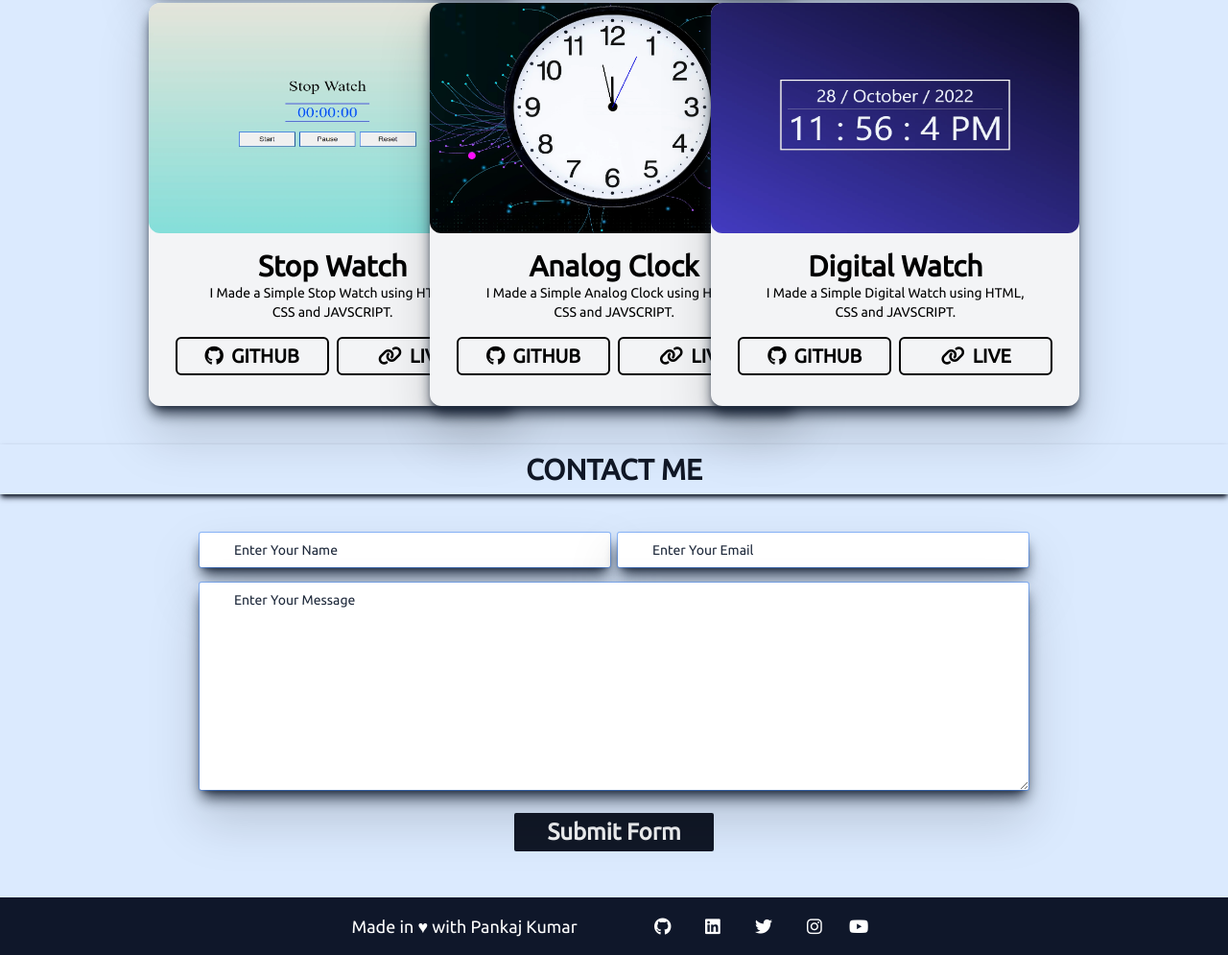
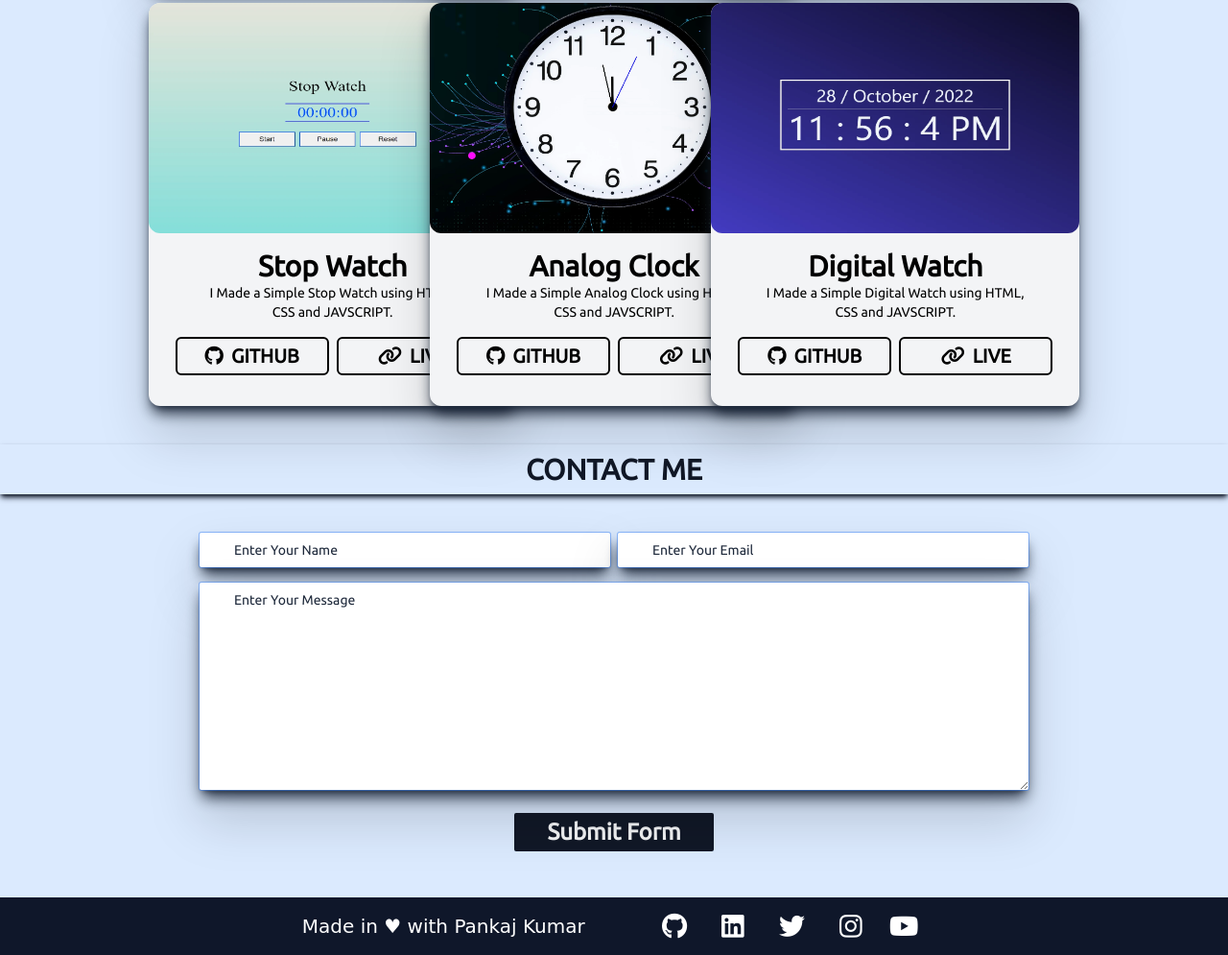
Before and after one commit to pankajktech/Portfolio, a website built with Vite: page index.html in a window 1280 px wide. Shown: the part 1681-2676 px from the top of the page at 96% size. Built offline with nearby package versions, Linux system fonts and the light colour scheme.

Commit message:
Updated Footer

```diff
--- a/index.html
+++ b/index.html
@@ -41,7 +41,7 @@
     <div class=" bg-blue-100 lg:bg-[url(src/img/home.svg)] bg-cover bg-center bg-no-repeat">
         <div class=" flex justify-center items-center flex-col md:flex-row-reverse xl:min-h-screen md:mx-20 xl:mx-52 ">
 
-            <img src="./src/./img/pankaj.webp" alt="Pankaj Kumar" class="xl:h-[450px] h-52 my-1">
+            <img src="./src/./img/pankaj.webp" alt="Pankaj Kumar" class="xl:h-[450px] h-52 my-1 ">
             <div class="flex flex-col justify-center items-center p-6 md:p-10 lg:p-0 ">
 
 
@@ -301,19 +301,19 @@
     <!-- Footer Section -->
 
     <footer
-        class="flex justify-center items-center flex-col xl:flex-row mt-auto mb-0 bg-slate-900 text-white xl:text-lg p-4">
-        <p> Made in &hearts; with Pankaj Kumar</p>
+        class="flex justify-center items-center flex-col-reverse xl:flex-row mt-auto mb-0 bg-slate-900 text-white xl:text-lg p-4">
+        <p class="mt-4 md:mt-0 text-xl font-[cursive]"> Made in &hearts; with Pankaj Kumar</p>
         <div class="xl:ml-16">
             <a href="https://www.github.com/pankajktech/" target="_blank" class="m-2 xl:m-4"><i
-                    class="fa-brands fa-github xl:fa-xl fa-beat hover:transp"></i></a>
+                    class="fa-brands fa-github  fa-xl fa-beat hover:transp"></i></a>
             <a href="https://www.linkedin.com/in/pankajktech/" target="_blank" class="m-2 xl:m-4"><i
-                    class="fa-brands fa-linkedin xl:fa-xl fa-beat"></i></a>
+                    class="fa-brands fa-linkedin  fa-xl fa-beat"></i></a>
             <a href="https://www.twitter.com/pankajthakuroff/" target="_blank" class="m-2 xl:m-4"><i
-                    class="fa-brands fa-twitter xl:fa-xl fa-beat"></i></a>
+                    class="fa-brands fa-twitter fa-xl  fa-beat"></i></a>
             <a href="https://www.instagram.com/pankajthakuroff/" target="_blank" class="m-2 xl:m-4"><i
-                    class="fa-brands fa-instagram xl:fa-xl fa-beat"></i></a>
+                    class="fa-brands fa-instagram fa-xl  fa-beat"></i></a>
             <a href="https://youtube.com/@techypkt" target="_blank" class="m-2"><i
-                    class="fa-brands fa-youtube xl:fa-xl fa-beat"></i></a>
+                    class="fa-brands fa-youtube fa-xl fa-beat"></i></a>
         </div>
     </footer>
 
--- a/src/index.js
+++ b/src/index.js
@@ -3,5 +3,5 @@
 function onToggleMenu(icon) {
     icon.name = icon.name === 'menu-outline' ? 'close-outline' : 'menu-outline';
     const nav = document.querySelector('ul');
-    nav.classList.toggle('top-[6%]');
+    nav.classList.toggle('top-[5%]');
 }
```
